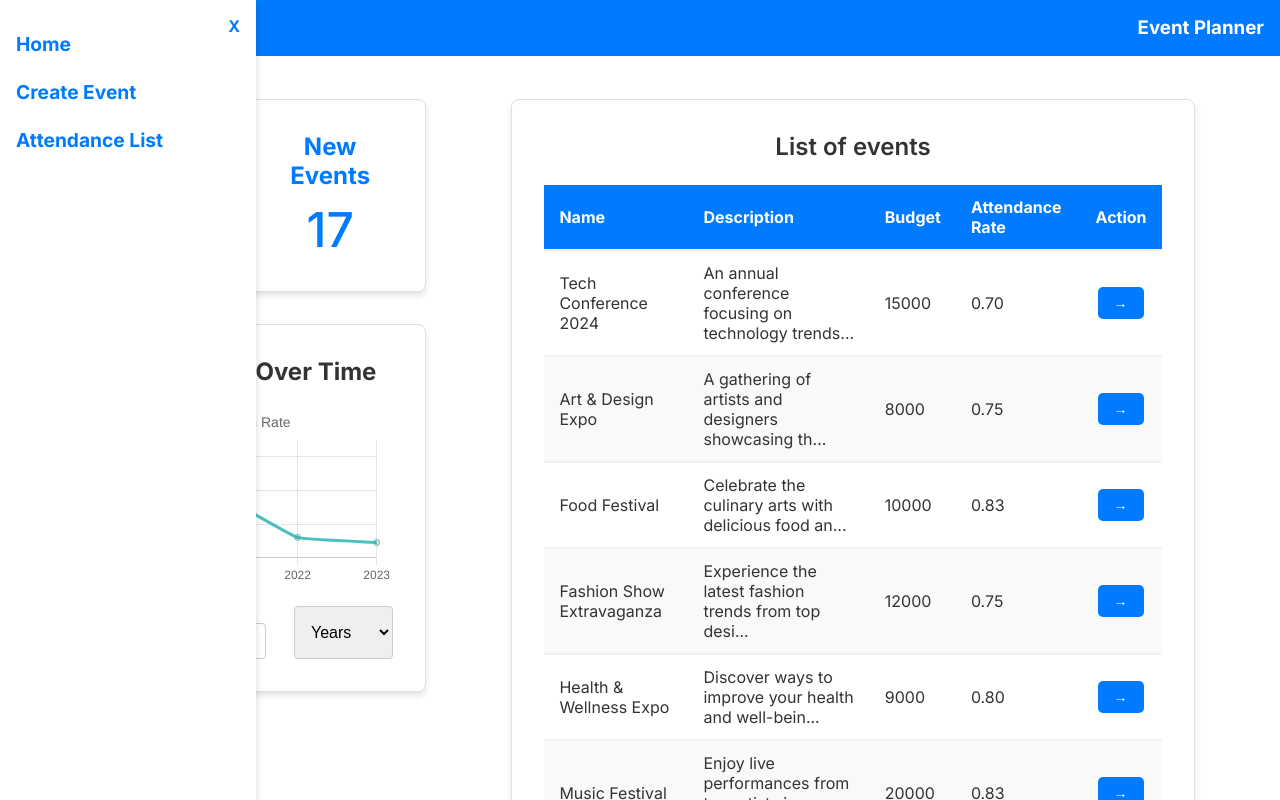
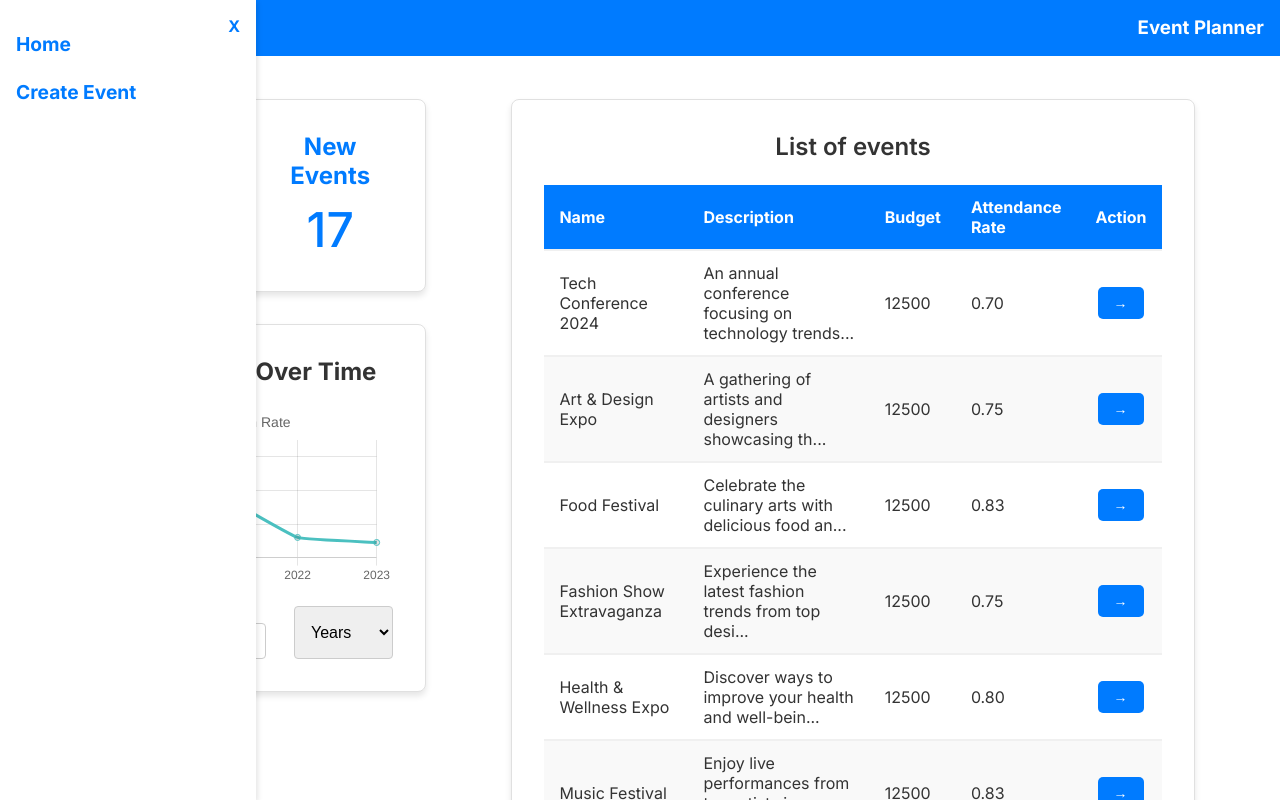
Before and after one commit to krumbs8749/event_planner_frontend, a Next.js app: page / in a window 1280 px wide. Both pictures are taken after a click on the element "Event Planner". Built offline with nearby package versions, Linux system fonts and the light colour scheme.

Commit message:
refactor: update mock data source

```diff
--- a/src/components/Navbar/Navbar.js
+++ b/src/components/Navbar/Navbar.js
@@ -10,10 +10,8 @@ const Navbar = ({ isOpen, closeButton }) => {
 
   return (
       <div className={`${styles.menu} ${isOpen && styles.active}`}>
-        <Link href="/" className={isActive('/') ? styles.active : ''}>Home</Link>
-        <Link href="/events/create-event" className={isActive('/events/create-event') ? styles.active : ''}>Create Event</Link>
-        <Link href="/events/event-list" className={isActive('/events/event-list') ? styles.active : ''}>Attendance List</Link>
-
+        <Link href="/" className={isActive('/') ? styles.active : ''} onClick={closeButton}>Home</Link>
+        <Link href="/events/create-event" className={isActive('/events/create-event') ? styles.active : ''} onClick={closeButton}>Create Event</Link>
         <span className={styles.closeButton} onClick={closeButton}>X</span>
       </div>
   );
--- a/src/dataSources/data.js
+++ b/src/dataSources/data.js
@@ -240,16 +240,30 @@ function generatePhoneNumber() {
     const randomNumber = Math.floor(Math.random() * 9000000000) + 1000000000;
     return `+1${randomNumber}`; // Assuming US phone number format
 }
-// Function to generate mock event data
-function generateMockEvents(mockEvents) {
-  const events = mockEvents.map((event) => {
-    const attendees = generateMockAttendees(event.totalRegistration); // Generate attendees for the event
-    return ({...event, attendees});
-  })
 
-  return events;
+// Function to generate mock data for CostSource
+function generateMockCostSources() {
+  return [
+    { id: uuidv4(), name: 'Venue Rental', description: 'Rental of convention center', category: 'Venue', cost: 5000.0 },
+    { id: uuidv4(), name: 'Catering', description: 'Food and beverages for attendees', category: 'Food', cost: 3000.0 },
+    { id: uuidv4(), name: 'Speaker Fees', description: 'Honorarium for keynote speakers', category: 'Speakers', cost: 2000.0 },
+    // Add more mock cost sources as needed
+    { id: uuidv4(), name: 'Marketing', description: 'Advertising and promotional materials', category: 'Marketing', cost: 1500.0 },
+    { id: uuidv4(), name: 'Equipment Rental', description: 'Rental of audiovisual equipment', category: 'Equipment', cost: 1000.0 }
+  ];
 }
 
+// Function to generate mock data for Task
+function generateMockTasks() {
+  return [
+    { id: uuidv4(), name: 'Prepare Presentation', description: 'Create slides for presentation', cost: 0.0 },
+    { id: uuidv4(), name: 'Coordinate Logistics', description: 'Arrange transportation and accommodation', cost: 0.0 },
+    { id: uuidv4(), name: 'Promote Event', description: 'Market the event on social media and other channels', cost: 0.0 },
+    // Add more mock tasks as needed
+    { id: uuidv4(), name: 'Set Up Venue', description: 'Arrange seating and decorations', cost: 0.0 },
+    { id: uuidv4(), name: 'Register Attendees', description: 'Check-in attendees at the registration desk', cost: 0.0 }
+  ];
+}
 
 // Function to generate mock attendees
 function generateMockAttendees(numAttendees) {
@@ -265,7 +279,29 @@ function generateMockAttendees(numAttendees) {
   return attendees;
 }
 
+// Function to generate mock event data
+function generateMockEvents(mockEvents) {
+  const events = mockEvents.map((event) => {
+    // Generate at least ten attendees for each event
+    let attendees = generateMockAttendees(Math.max(10, event.totalRegistration));
+
+    // Generate mock cost sources
+    const costs = generateMockCostSources();
+    // Calculate the total cost based on the provided costs
+    const totalCost = costs.reduce((acc, curr) => acc + curr.cost, 0);
+
+    // Generate mock tasks
+    const tasks = generateMockTasks();
+
+    return ({...event, attendees, costs, tasks, totalCost});
+  });
+
+  return events;
+}
+
+
+
+// Generate mock event data with attendees, costs, and tasks
 const mockEvents = generateMockEvents(initialEvents);
 
-
-export { mockEvents}
+export { mockEvents };
```
